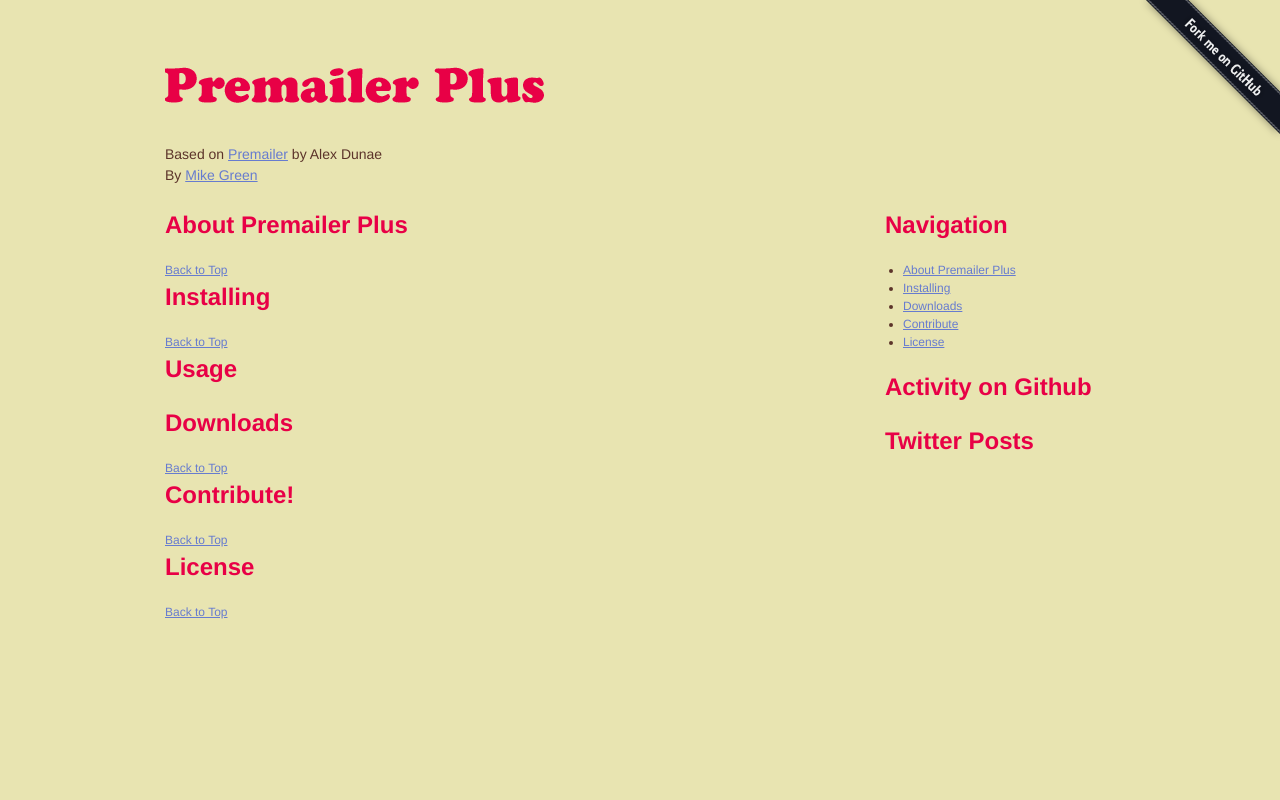
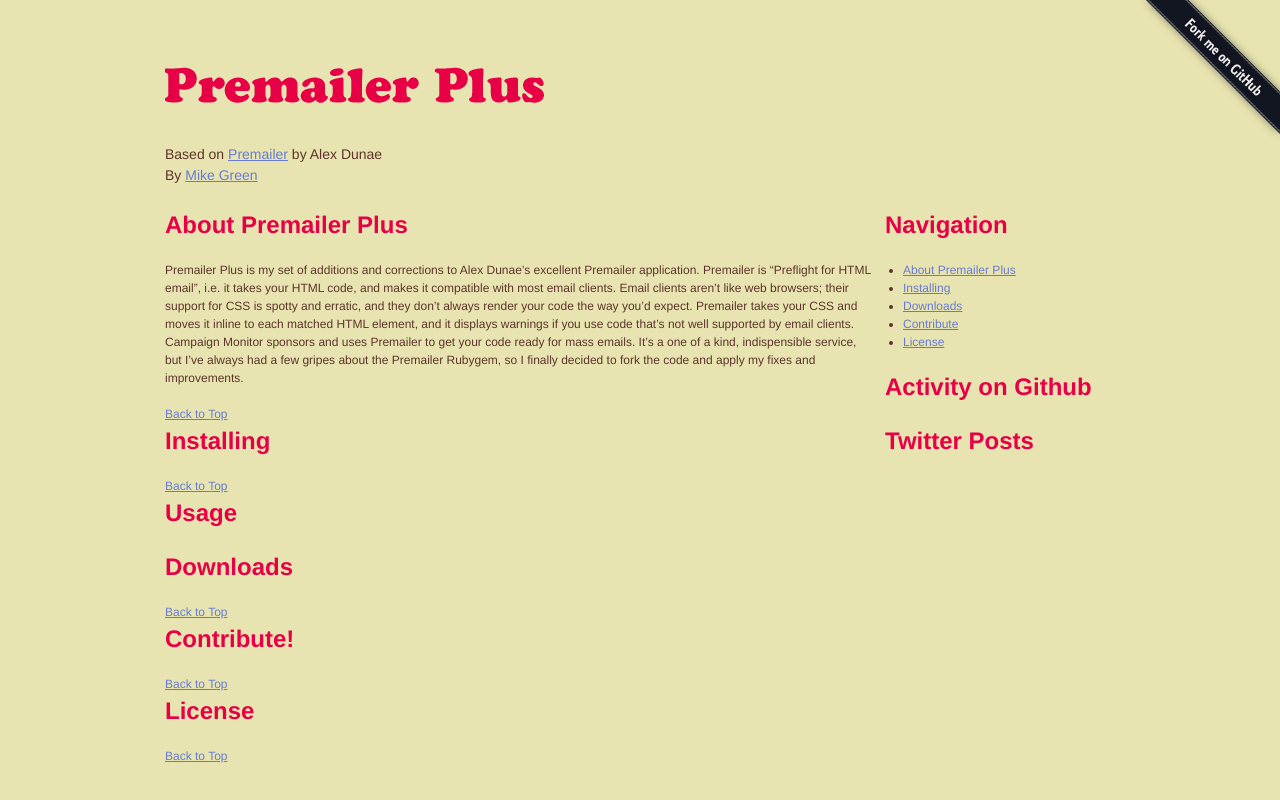
Before and after one commit to mikedamage/premailer-plus, a plain HTML site: page index.html in a window 1280 px wide. Drawn offline with Linux system fonts and the light colour scheme.

Commit message:
added 'about' body copy

```diff
--- a/index.html
+++ b/index.html
@@ -33,7 +33,7 @@
 		<div class="body">
 			<h2>About Premailer Plus</h2>
 			<a name="about"></a>
-
+			<p>Premailer Plus is my set of additions and corrections to Alex Dunae’s excellent Premailer application. Premailer is “Preflight for HTML email”, i.e. it takes your HTML code, and makes it compatible with most email clients. Email clients aren’t like web browsers; their support for CSS is spotty and erratic, and they don’t always render your code the way you’d expect. Premailer takes your CSS and moves it inline to each matched HTML element, and it displays warnings if you use code that’s not well supported by email clients. Campaign Monitor sponsors and uses Premailer to get your code ready for mass emails. It’s a one of a kind, indispensible service, but I’ve always had a few gripes about the Premailer Rubygem, so I finally decided to fork the code and apply my fixes and improvements.</p>
 			<a href="#top">Back to Top</a>
 
 			<h2>Installing</h2>
```
